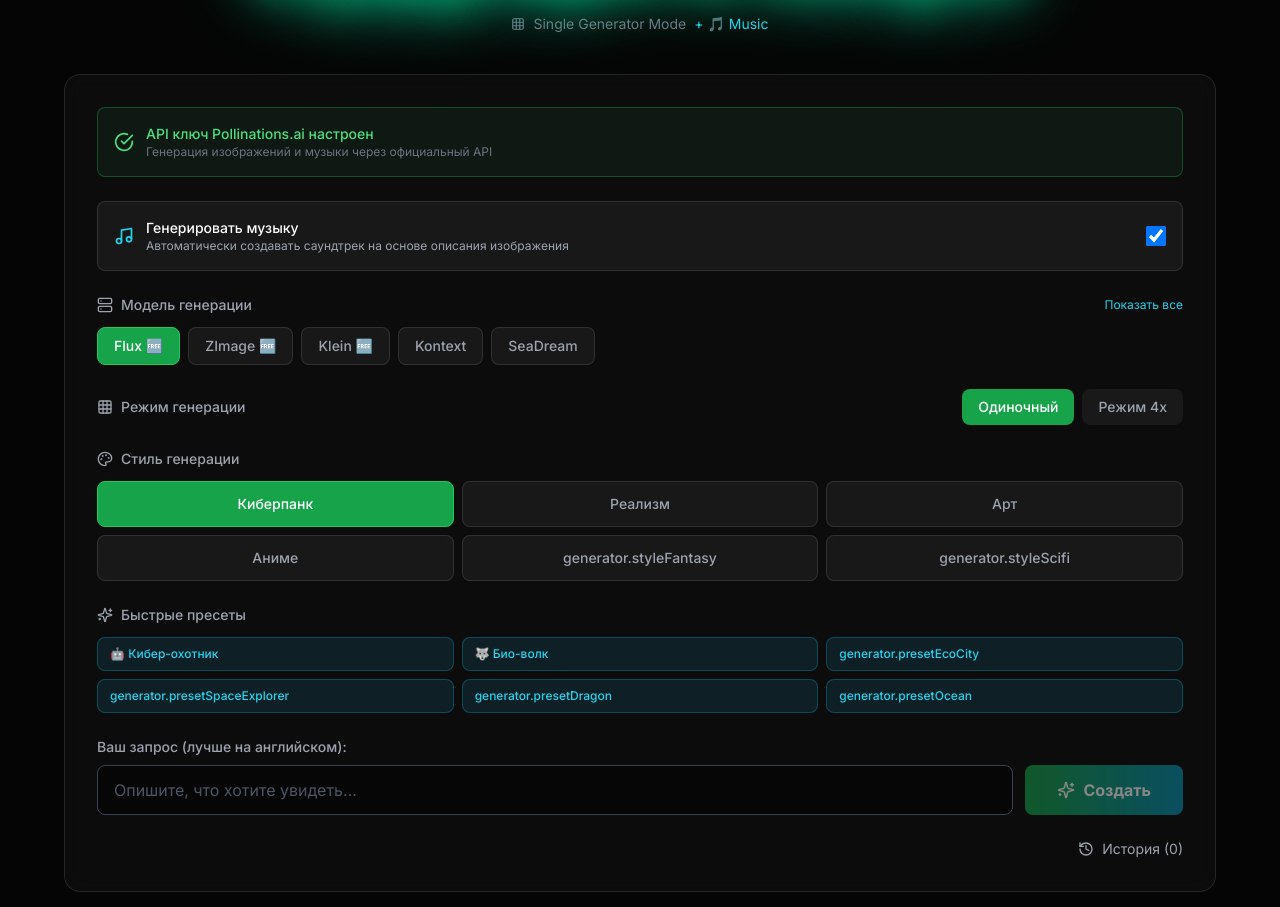
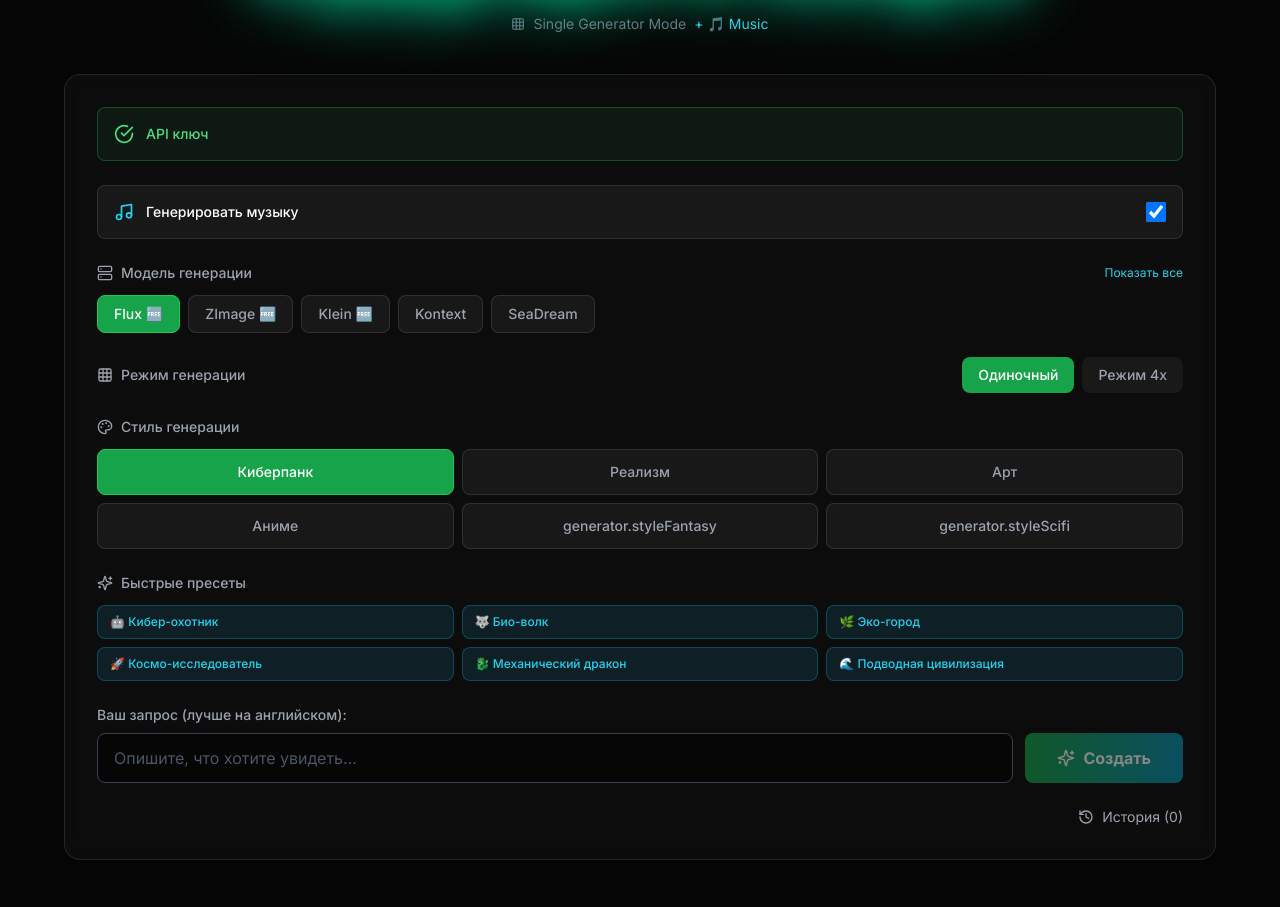
Before and after one commit to Olegadzhan/ecopolyana, a Next.js app: page /generator in a window 1280 px wide. Shown: the part 290-1197 px from the top of the page. Built offline with nearby package versions, Linux system fonts and the light colour scheme.

Commit message:
Update page.tsx

```diff
--- a/src/app/generator/page.tsx
+++ b/src/app/generator/page.tsx
@@ -5,14 +5,14 @@ import { motion, AnimatePresence } from 'framer-motion';
 import { Sparkles, Download, Image as ImageIcon, Trash2, History, Palette, RefreshCw, X, Grid3X3, Server, CheckCircle, AlertCircle, Key, Music, Play, Pause, Volume2 } from 'lucide-react';
 import { useLanguage } from '@/context/LanguageContext';
 
-// Пресеты - популярные запросы для генерации
+// Пресеты - популярные запросы для генерации (с понятными названиями)
 const PRESETS = [
-  { label: 'generator.presetCyberHunter', prompt: 'cybernetic hunter in neon forest, futuristic armor, drone companion, dark atmosphere' },
-  { label: 'generator.presetBioWolf', prompt: 'genetically enhanced wolf, glowing blue eyes, cybernetic implants, snowy mountain landscape' },
-  { label: 'generator.presetEcoCity', prompt: 'futuristic eco city, vertical gardens, flying vehicles, clean energy, harmony with nature' },
-  { label: 'generator.presetSpaceExplorer', prompt: 'space explorer on alien planet, two moons, exotic flora, sci-fi suit, dramatic lighting' },
-  { label: 'generator.presetDragon', prompt: 'mechanical dragon, steampunk design, fire breath, medieval castle background, epic scene' },
-  { label: 'generator.presetOcean', prompt: 'underwater civilization, bioluminescent creatures, coral architecture, deep ocean, mysterious' },
+  { label: '🤖 Кибер-охотник', prompt: 'cybernetic hunter in neon forest, futuristic armor, drone companion, dark atmosphere' },
+  { label: '🐺 Био-волк', prompt: 'genetically enhanced wolf, glowing blue eyes, cybernetic implants, snowy mountain landscape' },
+  { label: '🌿 Эко-город', prompt: 'futuristic eco city, vertical gardens, flying vehicles, clean energy, harmony with nature' },
+  { label: '🚀 Космо-исследователь', prompt: 'space explorer on alien planet, two moons, exotic flora, sci-fi suit, dramatic lighting' },
+  { label: '🐉 Механический дракон', prompt: 'mechanical dragon, steampunk design, fire breath, medieval castle background, epic scene' },
+  { label: '🌊 Подводная цивилизация', prompt: 'underwater civilization, bioluminescent creatures, coral architecture, deep ocean, mysterious' },
 ];
 
 // Стили генерации - 6 стилей
@@ -72,7 +72,7 @@ export default function GeneratorPage() {
   const [gridMode, setGridMode] = useState(false);
   const [showModels, setShowModels] = useState(false);
   const [apiKeyConfigured, setApiKeyConfigured] = useState(false);
-  const [musicEnabled, setMusicEnabled] = useState(true); // ✅ ПЕРЕИМЕНОВАНО из generateMusic
+  const [musicEnabled, setMusicEnabled] = useState(true);
   const audioRefs = useRef<{ [key: number]: HTMLAudioElement | null }>({});
   const taskCounter = useRef(0);
 
@@ -136,15 +136,16 @@ export default function GeneratorPage() {
     return `${imagePrompt.split(',')[0]}, ${musicStyle}, instrumental, 120 bpm`;
   }, []);
 
-  // ✅ ГЕНЕРАЦИЯ МУЗЫКИ - ПЕРЕИМЕНОВАНО из generateMusic
+  // ✅ Генерация музыки - УВЕЛИЧЕНА ДЛИТЕЛЬНОСТЬ до 60 секунд
   const generateMusicTrack = useCallback(async (musicPrompt: string, taskId: number): Promise<string> => {
     const randomSeed = Math.floor(Math.random() * 10000);
-    const musicUrl = `/api/audio?prompt=${encodeURIComponent(musicPrompt)}&model=elevenmusic&duration=30&instrumental=true&seed=${randomSeed}`;
+    // Увеличена длительность с 30 до 60 секунд
+    const musicUrl = `/api/audio?prompt=${encodeURIComponent(musicPrompt)}&model=elevenmusic&duration=60&instrumental=true&seed=${randomSeed}`;
 
     return new Promise((resolve, reject) => {
       const timeout = setTimeout(() => {
         reject(new Error('Music timeout'));
-      }, 60000);
+      }, 90000); // 90 секунд таймаут
 
       const audio = new Audio(musicUrl);
 
@@ -246,7 +247,7 @@ export default function GeneratorPage() {
         let musicUrl = '';
         let musicPrompt = '';
 
-        if (musicEnabled) { // ✅ ИСПОЛЬЗУЕМ ПЕРЕИМЕНОВАННУЮ ПЕРЕМЕННУЮ
+        if (musicEnabled) {
           setTasks(prev => prev.map(taskObj => taskObj.id === task.id ? {
             ...taskObj,
             musicStatus: 'generating'
@@ -254,7 +255,7 @@ export default function GeneratorPage() {
 
           try {
             musicPrompt = generateMusicPrompt(task.prompt, task.style);
-            musicUrl = await generateMusicTrack(musicPrompt, task.id); // ✅ ИСПОЛЬЗУЕМ ПЕРЕИМЕНОВАННУЮ ФУНКЦИЮ
+            musicUrl = await generateMusicTrack(musicPrompt, task.id);
 
             setTasks(prev => prev.map(taskObj => taskObj.id === task.id ? {
               ...taskObj,
@@ -416,7 +417,7 @@ export default function GeneratorPage() {
         {/* Панель управления */}
         <div className="glass-panel p-6 md:p-8 rounded-2xl mb-8">
 
-          {/* Статус API ключа */}
+          {/* Статус API ключа - ИСПРАВЛЕНО */}
           <div className="mb-6">
             <div className={`p-4 rounded-lg border flex items-center gap-3 ${
               apiKeyConfigured
@@ -427,8 +428,7 @@ export default function GeneratorPage() {
                 <>
                   <CheckCircle size={20} className="text-green-400" />
                   <div>
-                    <p className="text-green-400 text-sm font-medium">API ключ Pollinations.ai настроен</p>
-                    <p className="text-gray-500 text-xs">Генерация изображений и музыки через официальный API</p>
+                    <p className="text-green-400 text-sm font-medium">API ключ</p>
                   </div>
                 </>
               ) : (
@@ -445,14 +445,13 @@ export default function GeneratorPage() {
             </div>
           </div>
 
-          {/* Опция генерации музыки */}
+          {/* Опция генерации музыки - ИСПРАВЛЕНО описание */}
           <div className="mb-6">
             <label className="flex items-center justify-between p-4 rounded-lg border border-white/10 bg-white/5 cursor-pointer hover:bg-white/10 transition-colors">
               <div className="flex items-center gap-3">
                 <Music size={20} className="text-cyan-400" />
                 <div>
                   <p className="text-sm font-medium text-white">Генерировать музыку</p>
-                  <p className="text-xs text-gray-400">Автоматически создавать саундтрек на основе описания изображения</p>
                 </div>
               </div>
               <input
@@ -567,7 +566,7 @@ export default function GeneratorPage() {
             </div>
           </div>
 
-          {/* Пресеты - 6 популярных запросов */}
+          {/* Пресеты - ИСПРАВЛЕНО: понятные названия вместо технических ключей */}
           <div className="mb-6">
             <label className="flex items-center gap-2 text-sm font-medium text-gray-400 mb-3">
               <Sparkles size={16} /> {t('generator.presetsLabel')}
@@ -579,7 +578,7 @@ export default function GeneratorPage() {
                   onClick={() => setMainPrompt(preset.prompt)}
                   className="px-3 py-2 rounded-lg text-xs font-medium bg-cyan-900/30 text-cyan-400 border border-cyan-500/30 hover:bg-cyan-900/50 transition-all text-left truncate"
                 >
-                  {t(preset.label)}
+                  {preset.label}
                 </button>
               ))}
             </div>
```
